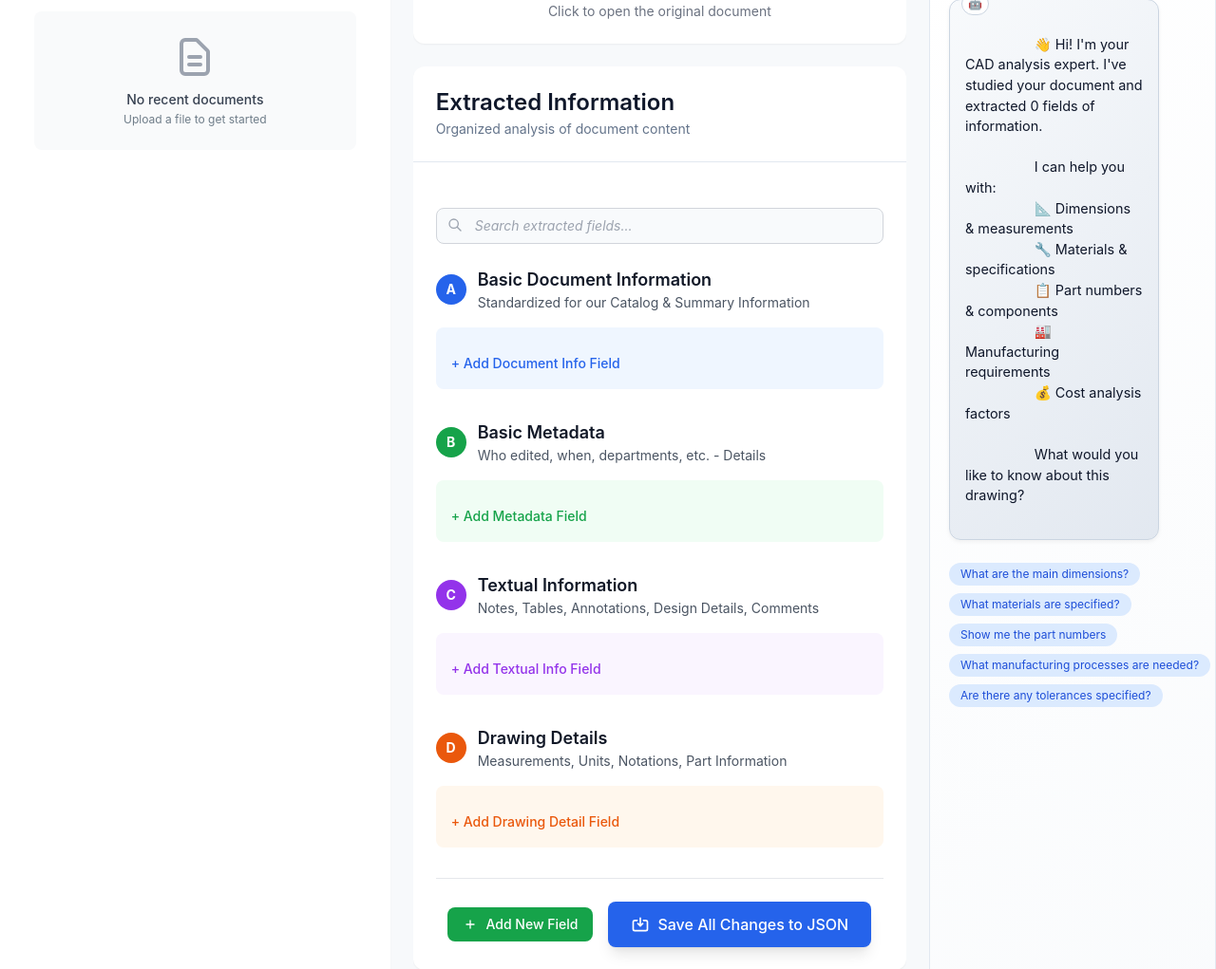
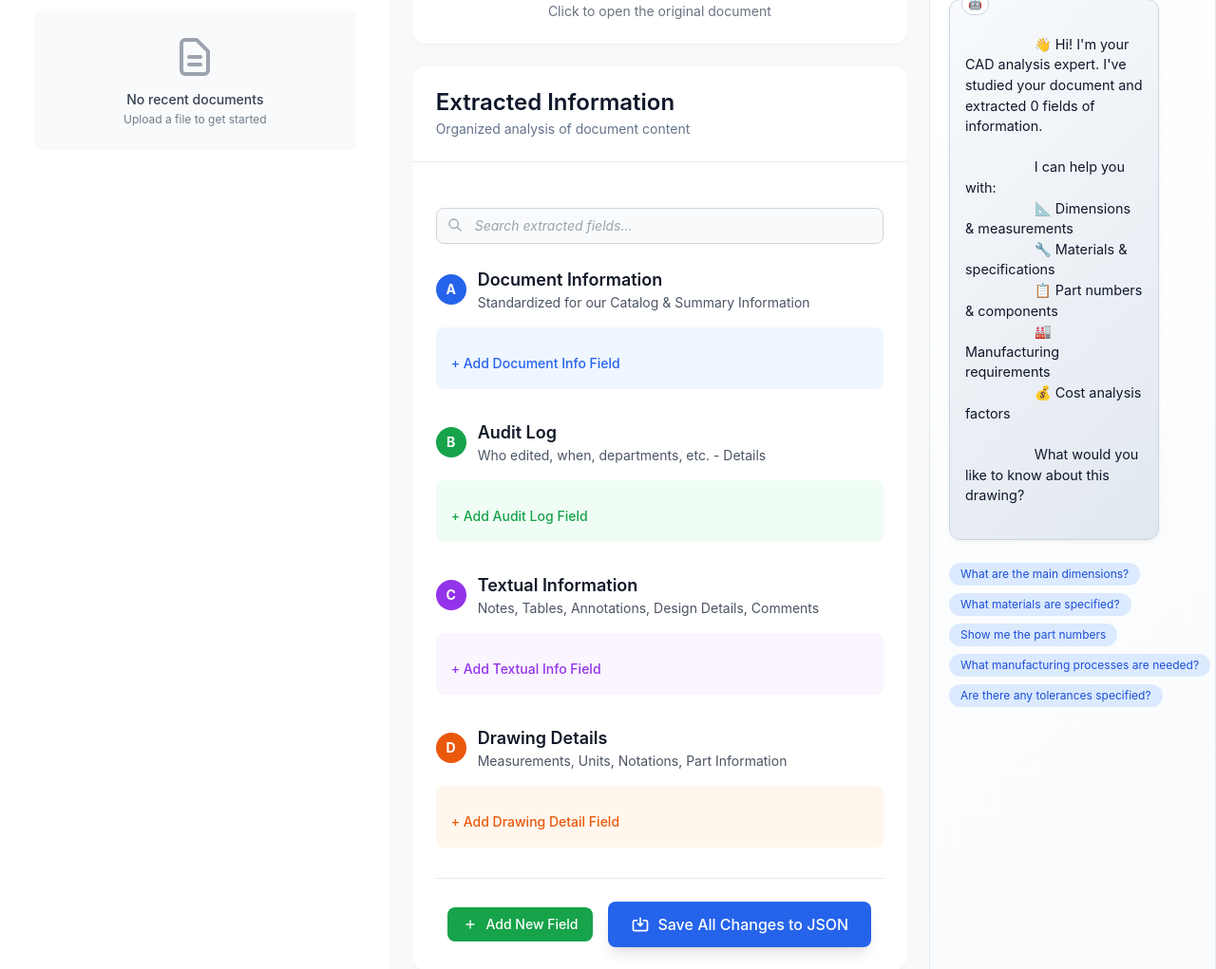
Before and after one commit to brpuneet898/boi-cad-agent, a Flask app: template templates/analysis.html in a window 1280 px wide. Shown: the part 301-1322 px from the top of the page at 95% size. Run offline with Flask 3, Linux system fonts and the light colour scheme; the template is opened without the code that fills it, so the values that code supplies are empty; some libraries are stand-ins or nearby versions.

Commit message:
fixed terminologies

```diff
--- a/templates/analysis.html
+++ b/templates/analysis.html
@@ -152,7 +152,7 @@
               <div class="flex items-center mb-4">
                 <div class="w-8 h-8 bg-blue-600 text-white rounded-full flex items-center justify-center font-bold text-sm mr-3">A</div>
                 <div>
-                  <h3 class="text-lg font-semibold text-gray-900">Basic Document Information</h3>
+                  <h3 class="text-lg font-semibold text-gray-900">Document Information</h3>
                   <p class="text-sm text-gray-600">Standardized for our Catalog & Summary Information</p>
                 </div>
               </div>
@@ -171,7 +171,7 @@
               <div class="flex items-center mb-4">
                 <div class="w-8 h-8 bg-green-600 text-white rounded-full flex items-center justify-center font-bold text-sm mr-3">B</div>
                 <div>
-                  <h3 class="text-lg font-semibold text-gray-900">Basic Metadata</h3>
+                  <h3 class="text-lg font-semibold text-gray-900">Audit Log</h3>
                   <p class="text-sm text-gray-600">Who edited, when, departments, etc. - Details</p>
                 </div>
               </div>
@@ -180,7 +180,7 @@
                   <!-- Fields will be populated here -->
                 </div>
                 <button onclick="addFieldToSection('B')" class="mt-3 text-sm text-green-600 hover:text-green-800 font-medium">
-                  + Add Metadata Field
+                  + Add Audit Log Field
                 </button>
               </div>
             </div>
@@ -915,7 +915,7 @@
                     <select onchange="moveFieldToCategory(${index}, this.value)" class="text-xs border border-gray-300 rounded px-2 py-1 mr-2">
                       <option value="Uncategorized">Move to...</option>
                       <option value="A">📋 Document Info</option>
-                      <option value="B">📊 Metadata</option>
+                      <option value="B">📊 Audit Log</option>
                       <option value="C">📝 Textual Info</option>
                       <option value="D">📐 Drawing Details</option>
                     </select>
```
